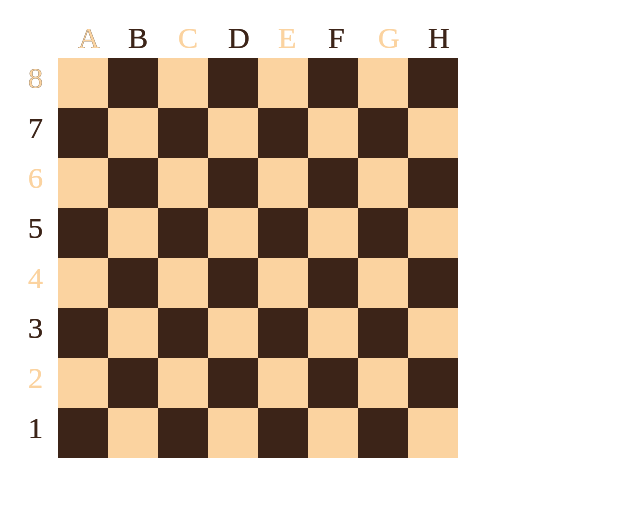
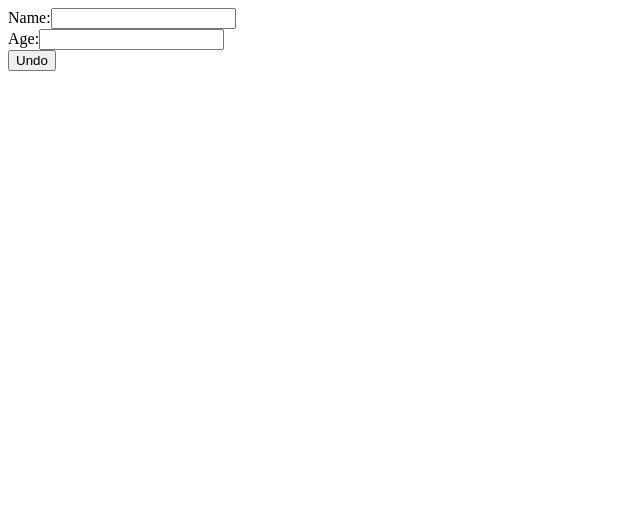
Before and after one commit to Ignash/FD2_JS, a website with bundled scripts: page index.html in a window 1280 px wide. Shown: the whole page, without its empty margins (0-640 px from the left). Built offline with nearby package versions, Linux system fonts and the light colour scheme.

Commit message:
linkedl-list

```diff
--- a/index.html
+++ b/index.html
@@ -2,11 +2,16 @@
 <html>
 <head>
     <meta charset="UTF-8">
-    <title>Home work 18</title>
+    <title>Home work 19</title>
 </head>
 <body>
-    <canvas id="name" width="500" height="500"></canvas>
-    <h1 id="press"></h1>
-    <script src="./main.js"></script>
+
+<form>
+    <label for="name">Name:</label><input id="name"><br>
+    <label for="age">Age:</label><input id="age"><br>
+</form>
+
+<button id="undo">Undo</button>
+<script type="module" src="./main.js"></script>
 </body>
 </html>
--- /dev/null
+++ b/linked-list.js
@@ -0,0 +1,113 @@
+export default class LinkedList {
+    constructor() {
+        this._emptyNode = new EmptyNode;
+        this._first = this._emptyNode;
+        this._last = this._emptyNode;
+
+    }
+
+    pop() {
+        const result = this._last.value;
+
+        this._last.value = null;
+        this._last = this._last.prev;
+        this._last.next = this._emptyNode;
+
+        if (this._last === this._emptyNode) {
+            this._first = this._last;
+        }
+
+        return result;
+    }
+
+    shift() {
+        const result = this._first.value;
+
+        this._first.value = null;
+        this._first = this._first.next;
+        this._first.prev = this._emptyNode;
+
+        if (this._first === this._emptyNode) {
+            this._last = this._first;
+        }
+
+        return result;
+    }
+
+    push(item) {
+        let newNode = new Node;
+
+        newNode.value = item;
+
+        this._last.next = newNode;
+
+        newNode.prev = this._last;
+        newNode.next = this._emptyNode;
+
+        if (this._last === this._emptyNode) {
+            this._first = newNode;
+        }
+
+        this._last = newNode;
+    }
+
+    unshift(item) {
+        let newNode = new Node;
+
+        newNode.value = item;
+
+        this._first.prev = newNode;
+
+        newNode.next = this._first;
+        newNode.prev = this._emptyNode;
+
+        if (this._first === this._emptyNode) {
+            this._last = newNode;
+        }
+
+        this._first = newNode;
+    }
+
+    getFirst() {
+        return this._first.value;
+    }
+
+    getLast() {
+        return this._last.value;
+    }
+}
+
+class Node {
+    constructor() {
+        this.prev = null;
+        this.next = null;
+        this.value = null;
+    }
+}
+
+class EmptyNode {
+
+    constructor() {
+    }
+
+    get prev() {
+        return this;
+    }
+
+    set prev(node) {
+    }
+
+    get next() {
+        return this;
+    }
+
+    set next(node) {
+    }
+
+    get value() {
+        return null;
+    }
+
+    set value(item) {
+    }
+}
--- a/main.js
+++ b/main.js
@@ -1,50 +1,59 @@
-'use strict'
-const canvas = document.getElementById('name'),
-    ctx = canvas.getContext('2d'),
-    coord = [];
+import States from './states.js';
 
-    for (var i=1;i<=8;i++){
-        ctx.font = "30px serif"
-        ctx.fillText(9 - i, 20, 50*i + 30)
+const   undoButton = document.getElementById('undo'),
+    inputs = document.querySelectorAll('input'),
+    states = new States({
+        name: 'maksim',
+        age: '25'
+    });
 
-        ctx.font = "30px serif"
-        ctx.fillText(String.fromCharCode(64 + i), 50*i + 20, 40)
+inputs.forEach(input => {
+    input.addEventListener('change', event => {
+       const idValue = event.target.id,
+            inputValue = event.target.value,
+            valueNextState = {};
+
+        valueNextState[idValue] = inputValue;
+        states.push(valueNextState);
+    })
+});
+
+undoButton.addEventListener('click', () => {
+    states.undo();
+
+    inputs.forEach(input => {
+        const key = input.id,
+            valueInput = states.get(key);
+
+        input.value = valueInput;
+    })
+})
 
 
-        for (var j=1;j<=8;j++){
-            let coordX,
-            coordY,
-            nameCoord,
-            coordElem;
 
-            coordX = j*50;
-            coordY = i*50;
-            nameCoord = `${String.fromCharCode(64 + j)} ${(9 - i)}`;
-            coordElem = {
-                name: nameCoord,
-                coordX: coordX,
-                coordY: coordY
-            }
-            coord.push(coordElem);
 
-            if ( i%2 !== 0 && j%2 !==0 || i%2 === 0 && j%2 === 0) {
-                ctx.fillStyle = '#fbd3a0';
-                ctx.fillRect(coordX ,coordY,50,50);
-            }
+pringState();
 
-            if ( i%2 !== 0 && j%2 === 0 ||  i%2 === 0 && j%2 !==0) {
-                ctx.fillStyle = '#3c2418';
-                ctx.fillRect(coordX,coordY,50,50);
-            }
-        }
-    }
+states.push({
+    name: 'dima'
+});
 
-canvas.addEventListener('click', (event) => {
-    const press = document.querySelector('#press');
+pringState();
 
-    coord.forEach((item) => {
-        if ((event.offsetX > item.coordX && event.offsetX < (item.coordX + 50)) && (event.offsetY >item.coordY && event.offsetY < (item.coordY + 50)))  {
-            press.innerText = `Вы нажали на квадрат: ${item.name}`
-        }
-    })
-})
+states.push({
+    age: '55'
+});
+
+pringState();
+
+states.undo();
+
+pringState();
+
+function pringState() {
+    console.log();
+    console.log('====================');
+
+    console.log('name:', states.get('name'));
+    console.log('age:', states.get('age'));
+};
--- /dev/null
+++ b/state.js
@@ -0,0 +1,15 @@
+export default class State {
+    constructor(state, prevState) {
+        this.state = state || {};
+
+        this.state.__proto__ = prevState;
+    }
+
+    set(state) {
+        return new State(state, this.state);
+    }
+
+    get(key) {
+        return this.state[key];
+    }
+}
--- /dev/null
+++ b/states.js
@@ -0,0 +1,24 @@
+import State from './state.js';
+import LinkedList from './linked-list.js';
+
+export default class States {
+    constructor(state) {
+        this.state = new State(state);
+        this.list = new LinkedList;
+    }
+
+    undo() {
+        this.state = this.list.pop() || new State;
+    }
+
+    push(state) {
+        const newState = this.state.set(state);
+
+        this.list.push(this.state);
+        this.state = newState;
+    }
+
+    get(key) {
+        return this.state.get(key);
+    }
+}
```
Also changed, not shown: package.json (+6 -20 lines), 1 other file.
